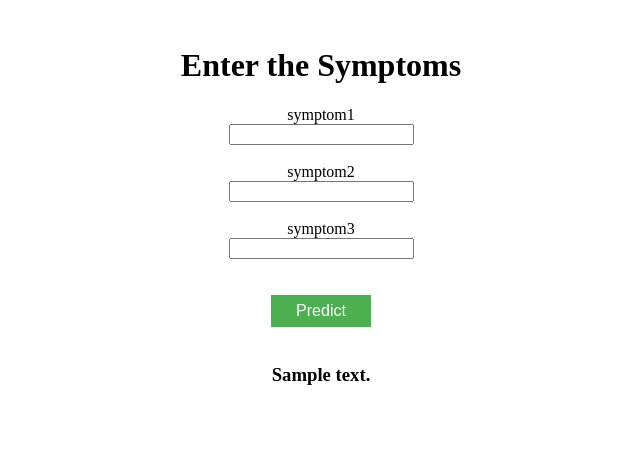
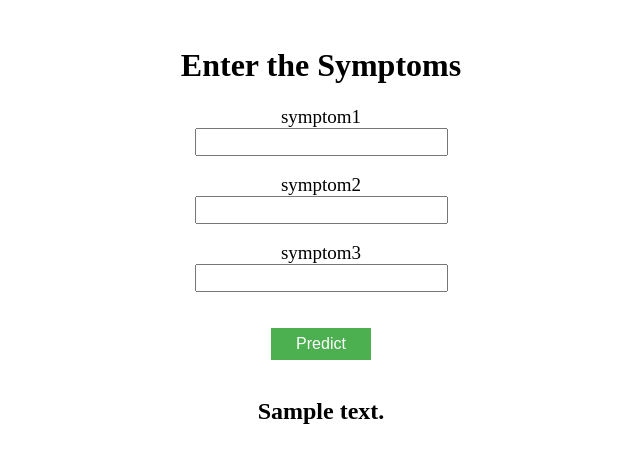
Before and after one commit to NithishNaicker/pythonProject2, a Flask app: template templates/index.html in a window 1280 px wide. Shown: the top 463 px of the page, without its empty margins (319-959 px from the left). Run offline with Flask 2, Linux system fonts and the light colour scheme; the template is opened without the code that fills it: most values are stand-ins (such as "Sample title", 1, 10 or a date in 2020); parts of the project's set-up code (start-up, migrations or seed data) failed here and were passed over.

Commit message:
Add files via upload

```diff
--- a/templates/index.html
+++ b/templates/index.html
@@ -30,16 +30,16 @@ button {
 <br>
  <h1>Enter the Symptoms</h1>
 <form action="{{url_for('predict')}}" method="post">
-<label for="symptom1">symptom1</label><br>
-<input type="text" id="symptom1" name="symptom1" value=" "><br><br>
-    <label for="symptom2">symptom2</label><br>
-<input type="text" id="symptom2" name="symptom2" value=" "><br><br>
-    <label for="symptom3">symptom3</label><br>
-<input type="text" id="symptom3" name="symptom3" value=" "><br><br>
+<label style="font-size:19px" for="symptom1">symptom1</label><br>
+<input style="font-size:19px" type="text" id="symptom1" name="symptom1" value=""><br><br>
+    <label style="font-size:19px" for="symptom2">symptom2</label><br>
+<input style="font-size:19px" type="text" id="symptom2" name="symptom2" value=""><br><br>
+    <label style="font-size:19px" for="symptom3">symptom3</label><br>
+<input style="font-size:19px" type="text" id="symptom3" name="symptom3" value=""><br><br>
     <br>
 <button type="submit" class="btn">Predict</button>
     <br><br>
 </form>
- <h3><center>{{ prediction_text }}</center></h3>
+ <h2><center>{{ prediction_text }}</center></h2>
 </body>
 </html>
```
